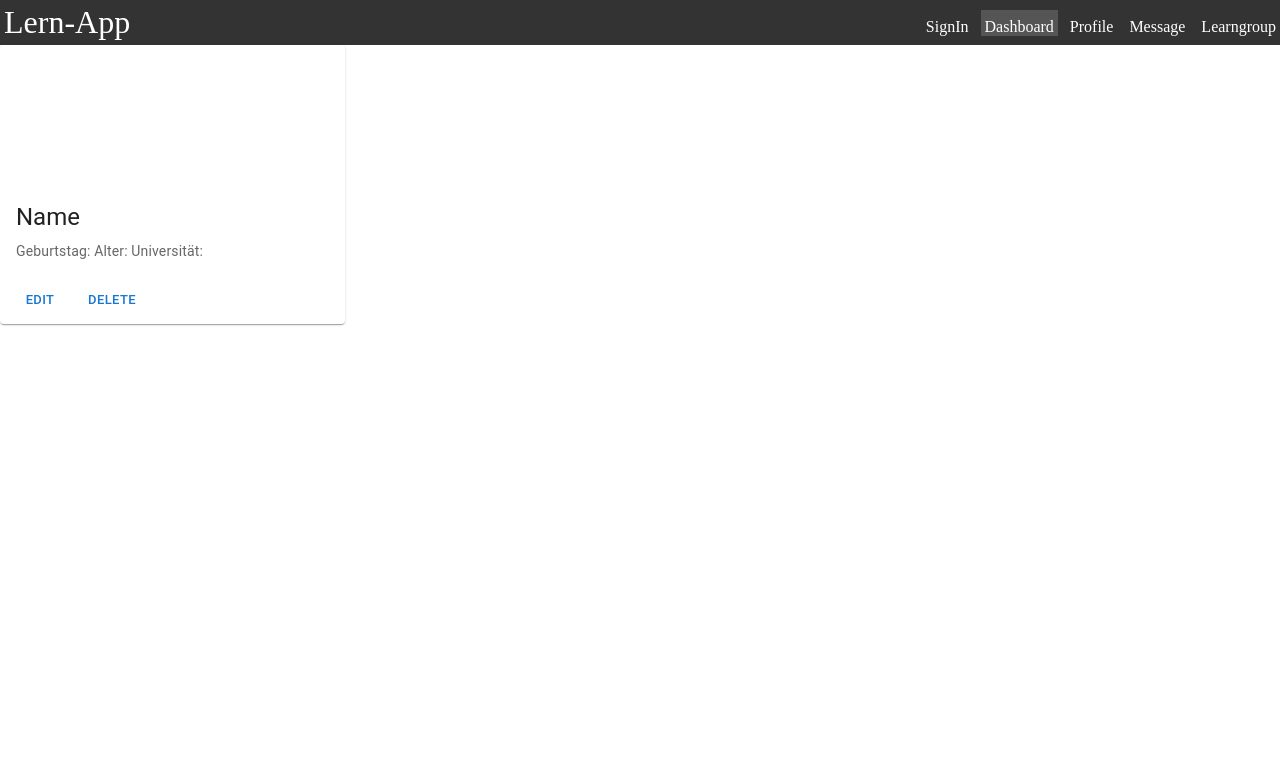
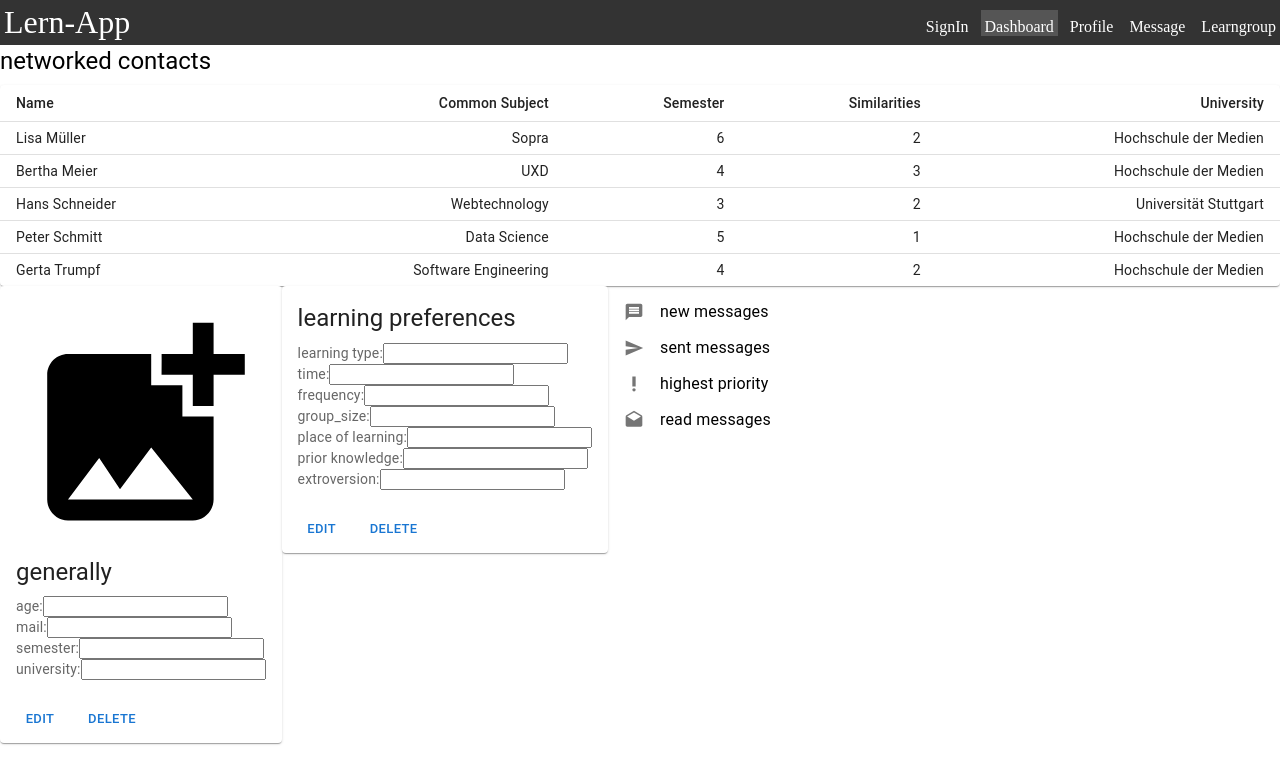
Before and after one commit to LernAppGruppe6/LernApp, a React (Create React App) app in the folder frontend/lern-app/: page /dashboard in a window 1280 px wide. Shown: the top 784 px of the page. Built offline with nearby package versions, Linux system fonts and the light colour scheme.

Commit message:
Update Dashboard.js

```diff
--- a/frontend/lern-app/src/pages/Dashboard.js
+++ b/frontend/lern-app/src/pages/Dashboard.js
@@ -1,33 +1,14 @@
 import * as React from 'react';
-import Card from '@mui/material/Card';
-import CardActions from '@mui/material/CardActions';
-import CardContent from '@mui/material/CardContent';
-import CardMedia from '@mui/material/CardMedia';
-import Button from '@mui/material/Button';
-import Typography from '@mui/material/Typography';
+import ContactList from '../components/ContactList'
+import HeaderMessage from '../components/HeaderMessage';
+import ProfileCard from '../components/ProfileCard';
 
 export default function Dashboard() {
   return (
     <>
-    <Card sx={{ maxWidth: 345 }}>
-      <CardMedia
-        sx={{ height: 140 }}
-      />
-      <CardContent>
-        <Typography gutterBottom variant="h5" component="div">
-          Name
-        </Typography>
-        <Typography variant="body2" color="text.secondary">
-          Geburtstag:
-          Alter:
-          Universität:
-        </Typography>
-      </CardContent>
-      <CardActions>
-        <Button size="small"> Edit</Button>
-        <Button size="small"> Delete </Button>
-      </CardActions>
-    </Card>
+    < ContactList />
+    <ProfileCard />
+    <HeaderMessage />
     </>
 
 
```
